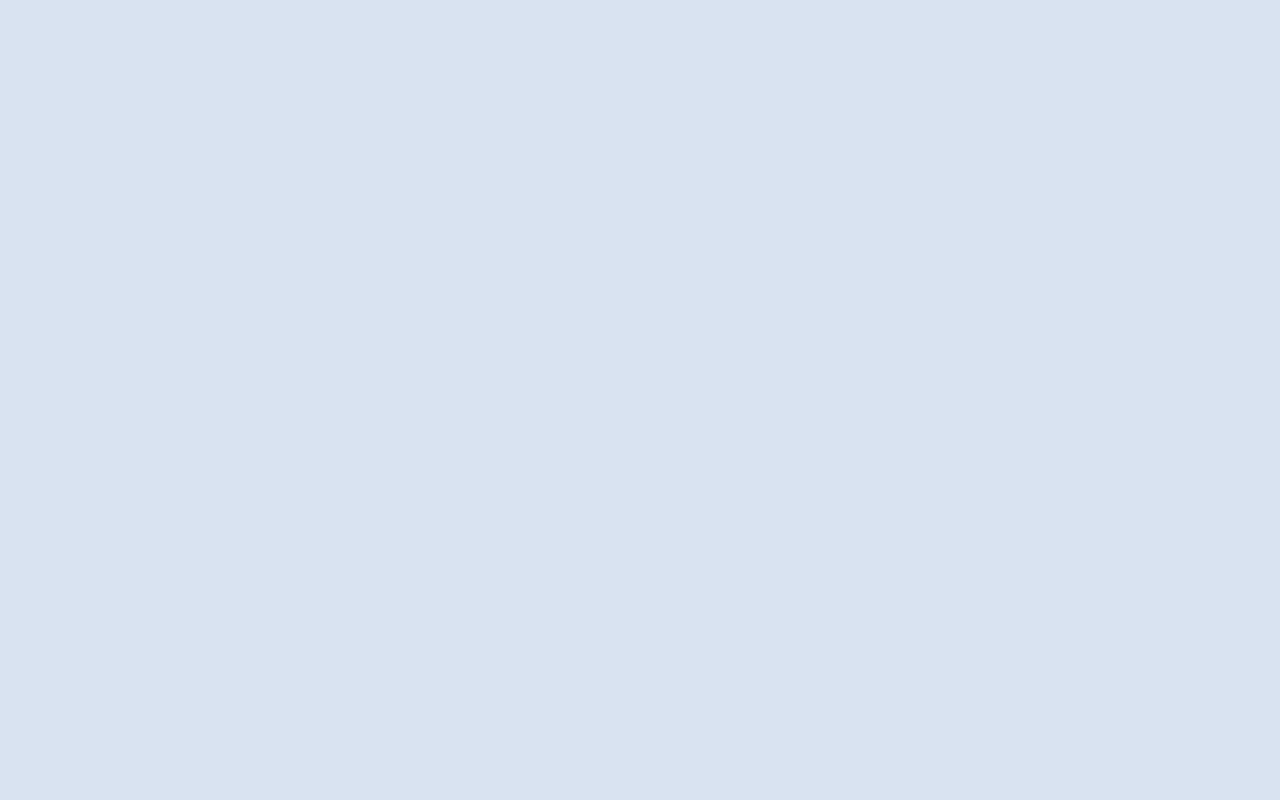
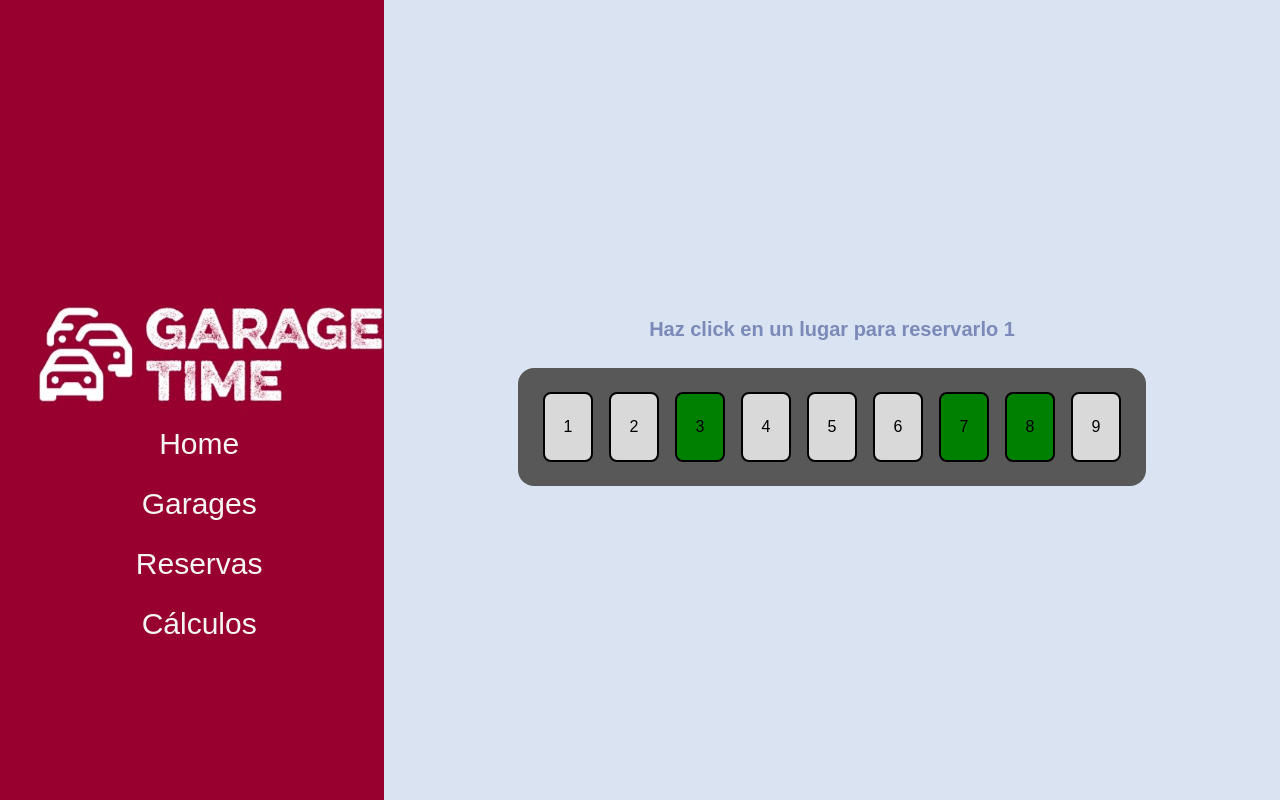
Before and after one commit to GarageTimePeru/garage-react-website, a React (Create React App) app: page /mapas/1 in a window 1280 px wide. Before the commit this address had no page. Built offline with nearby package versions, Linux system fonts and the light colour scheme.

Commit message:
reserva de garages

```diff
--- a/src/App.js
+++ b/src/App.js
@@ -1,33 +1,33 @@
-import React, { useState, useEffect } from 'react';
-import './App.css';
-import { BrowserRouter as Router, Routes, Route } from 'react-router-dom';
-import Home from './components/pages/HomePage/Home';
-import Mapa from './components/pages/Mapa/Mapa';
-import MapaLugares from './components/pages/Mapa/MapaLugares';
-import Form from './components/pages/SignUp/Form';
-import Init from './components/pages/Init/Create';
-import Reserva from './components/pages/Reservas/Reserva';
-import CrearReserva from './components/pages/Reservas/CreaReserva';
-import Calculo from './components/pages/Calculos/Calculo';
-import Login from './components/pages/SignUp/Login';
+import React, { useState, useEffect } from "react";
+import "./App.css";
+import { BrowserRouter as Router, Routes, Route } from "react-router-dom";
+import Home from "./components/pages/HomePage/Home";
+import Mapa from "./components/pages/Mapa/Mapa";
+import Garages from "./components/pages/Mapa/Garages";
+import Form from "./components/pages/SignUp/Form";
+import Init from "./components/pages/Init/Create";
+import Reserva from "./components/pages/Reservas/Reserva";
+import CrearReserva from "./components/pages/Reservas/CreaReserva";
+import Calculo from "./components/pages/Calculos/Calculo";
+import Login from "./components/pages/SignUp/Login";
 
-function App(){
+function App() {
   return (
     <>
       <Router>
-
         <Routes>
-            <Route path='/' element={<Home />} />
-            <Route path='/mapas' element={<Mapa />} />
-            <Route path='/mapa-lugares' element={<MapaLugares />} />
-            <Route path='/sign-up' element={<Form />} />
+          <Route path="/" element={<Home />} />
+          <Route path="/garages" element={<Garages />} />
+          <Route path="/mapas">
+            <Route path=":id" element={<Mapa />} />
+          </Route>
+          <Route path="/sign-up" element={<Form />} />
           <Route path="/datos" element={<Init />} />
           <Route path="/reservas" element={<Reserva />} />
           <Route path="/crear-reserva" element={<CrearReserva />} />
           <Route path="/calculos" element={<Calculo />} />
           <Route path="/login" element={<Login />} />
         </Routes>
-
       </Router>
     </>
   );
--- a/src/components/SidebarData.js
+++ b/src/components/SidebarData.js
@@ -1,22 +1,22 @@
 export const SidebarData = [
   {
-    title: 'Home',
-    path: '/datos',
-    cName: 'text'
+    title: "Home",
+    path: "/datos",
+    cName: "text",
   },
   {
-    title: 'Mapa',
-    path: '/mapas',
-    cName: 'text'
+    title: "Garages",
+    path: "/garages",
+    cName: "text",
   },
   {
-    title: 'Reservas',
-    path: '/reservas',
-    cName: 'text'
+    title: "Reservas",
+    path: "/reservas",
+    cName: "text",
   },
   {
-    title: 'Cálculos',
-    path: '/calculos',
-    cName: 'text'
-  }
+    title: "Cálculos",
+    path: "/calculos",
+    cName: "text",
+  },
 ];
--- /dev/null
+++ b/src/components/pages/Mapa/Garages.js
@@ -0,0 +1,47 @@
+import React from "react";
+import { Button } from "../../Button";
+import { Link } from "react-router-dom";
+import "./Mapa.css";
+import Navbar from "../../Navbar";
+
+function Garages() {
+  return (
+    <div className="map-gen-container">
+      <Navbar />
+      <div className="map-container">
+        <div className="map-text">Selecciona el garage de tu preferencia</div>
+        <div className="garage-grid">
+          <div className="garage">
+            <div>Garage Las Flores</div>
+            <div>Calle Siempre Viva 742</div>
+            <Link to="/mapas/1">
+              <Button buttonSize="btn--medium" buttonColor="red">
+                Disponibilidad
+              </Button>
+            </Link>
+          </div>
+          <div className="garage">
+            <div>Garage Las Flores</div>
+            <div>Calle Siempre Viva 742</div>
+            <Link to="/mapas/2">
+              <Button buttonSize="btn--medium" buttonColor="red">
+                Disponibilidad
+              </Button>
+            </Link>
+          </div>
+          <div className="garage">
+            <div>Garage Las Flores</div>
+            <div>Calle Siempre Viva 742</div>
+            <Link to="/mapas/3">
+              <Button buttonSize="btn--medium" buttonColor="red">
+                Disponibilidad
+              </Button>
+            </Link>
+          </div>
+        </div>
+      </div>
+    </div>
+  );
+}
+
+export default Garages;
--- a/src/components/pages/Mapa/Mapa.css
+++ b/src/components/pages/Mapa/Mapa.css
@@ -1,104 +1,118 @@
-.imgMapa {
-  max-width: 100%;
-  padding-top: 150px;
-  align-items: center;
-  padding-left: 650px;
+.map-gen-container {
+  width: 100vw;
+  height: 100vh;
 }
 
-.backgroundMapa {
-  width: 100%;
-  height: 1000px;
-  margin: auto;
-  padding-left: 300px;
-  background-color: #fff;
+.map-container {
+  margin-left: 30%;
+  width: 70%;
+  height: 100%;
+  display: flex;
+  flex-direction: column;
+  justify-content: center;
+  align-items: center;
+  gap: 24px;
 }
 
-.mapa {
-  margin: 0 auto;
-  text-align: right;
-  justify-content: right;
-  background: #fff;
-  max-width: 540px;
-  padding-top: 0;
-  padding-bottom: 100px;
-  width: 1000px;
-  position: relative;
-  border-radius: 10px;
+.map-container .map-text {
+  font-size: 20px;
+  font-weight: bold;
 }
 
-.mapa button {
-  background: #98002F;
-  color: #fff;
-  border: 0;
-  padding: 8px;
-  border-radius: 8px;
-  cursor: pointer;
-  justify-content: right;
-  margin-left: 250px;
+.garage-grid {
+  width: 80%;
+  display: flex;
+  flex-direction: column;
+  justify-content: center;
+  align-items: center;
+  gap: 16px;
 }
 
-.greenSquare {
-  width: 50px;
+.garage {
+  width: 100%;
   height: 50px;
-  background: #0ACF83;
-  border-radius: 10px;
-  margin-left: 600px;
-  font-size: 35px;
-  color: #000;
+  padding-left: 8px;
+  border: 2px solid #cecece;
+  border-radius: 16px;
+  display: flex;
+  justify-content: space-between;
+  align-items: center;
 }
 
-.redSquare {
-  width: 50px;
-  height: 50px;
-  background: #CF0A0A;
-  border-radius: 10px;
-  margin-left: 300px;
-  margin-top: -50px;
+.map-grid {
+  width: 70%;
+  padding: 24px;
+  border-radius: 16px;
+  display: flex;
+  flex-direction: row;
+  flex-wrap: wrap;
+  justify-content: center;
+  align-items: center;
+  gap: 16px;
+  background-color: #585859;
+  color: black;
 }
 
-.purpleSquare {
+.map-item {
   width: 50px;
-  height: 50px;
-  background: #A259FF;
-  border-radius: 10px;
-  margin-left: 300px;
-  margin-top: -50px;
+  height: 70px;
+  border: 2px solid black;
+  border-radius: 8px;
+  display: flex;
+  justify-content: center;
+  align-items: center;
+  background-color: #d9d9d9;
 }
 
-.mapa-h2 {
-  margin-left: 50px;
-  font-size: 35px;
-  color: #000;
+.map-item:hover {
+  background-color: red;
 }
 
-@media screen and (max-width: 1600px){
-  .imgMapa {
-    padding-left: 50px;
-  }
+.reserved {
+  background-color: green;
+  color: black;
+}
 
-  .mapa button {
-    margin-left: 80px;
-  }
+.reserved:hover {
+  background-color: green;
+}
 
-  .greenSquare {
-    width: 40px;
-    height: 40px;
-    margin-left: 80px;
-  }
+.formulario-reserva {
+  width: 100%;
+  display: flex;
+  flex-direction: column;
+  justify-content: center;
+  align-items: center;
+  gap: 16px;
+  color: black;
+  font-size: 20px;
+}
 
-  .redSquare {
-    width: 40px;
-    height: 40px;
-    margin-left: 130px;
-  }
+.formulario-fecha {
+  width: 100%;
+  display: flex;
+  flex-direction: column;
+  justify-content: center;
+  align-items: center;
+  gap: 16px;
+}
 
-  .purpleSquare {
-    width: 40px;
-    height: 40px;
-    margin-left: 220px;
-  }
+.buttons-wrapper {
+  width: 50%;
+  display: flex;
+  flex-direction: row;
+  justify-content: center;
+  gap: 24px;
+}
 
-  .mapa-h2 {
-    font-size: 32px;
-  }
+.reservationButton {
+  width: 100px;
+  height: 50px;
+  border: 2px solid black;
+  border-radius: 8px;
+  display: flex;
+  justify-content: center;
+  align-items: center;
+  background-color: red;
+  color: white;
 }
--- a/src/components/pages/Mapa/Mapa.js
+++ b/src/components/pages/Mapa/Mapa.js
@@ -1,57 +1,86 @@
-import React, { useState, useEffect } from 'react';
-import { Button } from '../../Button';
-import { Link } from 'react-router-dom';
-import './Mapa.css';
-import Navbar from '../../Navbar';
+import React, { useState, useEffect } from "react";
+import { Button } from "../../Button";
+import { Link, useParams } from "react-router-dom";
+import "./Mapa.css";
+import Navbar from "../../Navbar";
 
 function Mapa() {
-  const [button, setButton] = useState(true);
-  const showButton = () => {
-    if (window.innerWidth <= 960) {
-      setButton(false);
-    } else {
-      setButton(true);
-    }
+  const { id } = useParams();
+  const [selected, setSelected] = useState(null);
+  const spaces = [
+    { id: 1, reserved: false },
+    { id: 2, reserved: false },
+    { id: 3, reserved: true },
+    { id: 4, reserved: false },
+    { id: 5, reserved: false },
+    { id: 6, reserved: false },
+    { id: 7, reserved: true },
+    { id: 8, reserved: true },
+    { id: 9, reserved: false },
+  ];
+
+  const onFormSubmit = () => {
+    console.log("submit");
   };
 
-      useEffect(() => {
-        showButton();
-        window.addEventListener('resize', showButton);
-        return (
-          window.removeEventListener('resize', showButton)
-        );
-      }, []);
+  return (
+    <div className="map-gen-container">
+      <Navbar />
+      <div className="map-container">
+        {selected ? (
+          <form
+            className="formulario-reserva"
+            onSubmit={(event) => {
+              event.preventDefault();
+              onFormSubmit();
+            }}
+          >
+            <div>Reserva</div>
 
-    window.addEventListener('resize',showButton);
-
-  return (
-    <>
-      <Navbar/>
-      <div className="backgroundMapa">
-        <div className='imgMapa'>
-          <img src={'../../../images/garage.PNG'} alt={'garage'} className='img' />
-        </div>
-
-        <div className="mapa">
-          <div className="nav-btn">
-            {button ? (
-              <Link to='/mapa-lugares' className="btn-link">
-                <Button buttonStyle='btn--outline'>
-                  Lugares
-                </Button>
-              </Link>
-            ) : (
-              <Link to='/mapa-lugares' className="btn-link">
-                <Button buttonStyle='btn--outline'
-                        buttonSize='btn--mobile'>
-                  Lugares
-                </Button>
-              </Link>
-            )}
-          </div>
-        </div>
+            <div className="formulario-fecha">
+              <div>
+                Reservando en garage <strong>{id}</strong> en el espacio{" "}
+                <strong>{selected}</strong>
+              </div>
+              <div>Selecciona la fecha a reservar</div>
+              <input type="date" required />
+            </div>
+            <div className="buttons-wrapper">
+              <input
+                type="submit"
+                value="Reservar"
+                className="reservationButton"
+              />
+              <button
+                className="reservationButton"
+                onClick={() => setSelected(null)}
+              >
+                Volver
+              </button>
+            </div>
+          </form>
+        ) : (
+          <>
+            <div className="map-text">
+              Haz click en un lugar para reservarlo {id}
+            </div>
+            <div className="map-grid">
+              {spaces.map((space) => (
+                <button
+                  className={`map-item ${space.reserved && "reserved"}`}
+                  disabled={space.reserved}
+                  onClick={() => {
+                    if (!space.reserved) setSelected(space.id);
+                  }}
+                >
+                  {space.id}
+                </button>
+              ))}
+            </div>
+          </>
+        )}
       </div>
-    </>
+    </div>
   );
 }
 
```
Also changed, not shown: src/components/pages/Mapa/MapaLugares.js (deleted, +0 -72 lines), src/components/pages/SignUp/FormLogin.js (+20 -34 lines), src/components/pages/SignUp/FormSignUp.js (+52 -38 lines), src/components/pages/SignUp/FormSuccess.js (+12 -10 lines), src/components/pages/SignUp/useForm.js (+14 -16 lines), src/components/pages/SignUp/useLoginForm.js (+11 -15 lines), 1 other file (tests, documents, lock files or other folders). Lines whose indentation alone changed are shown as unchanged.
